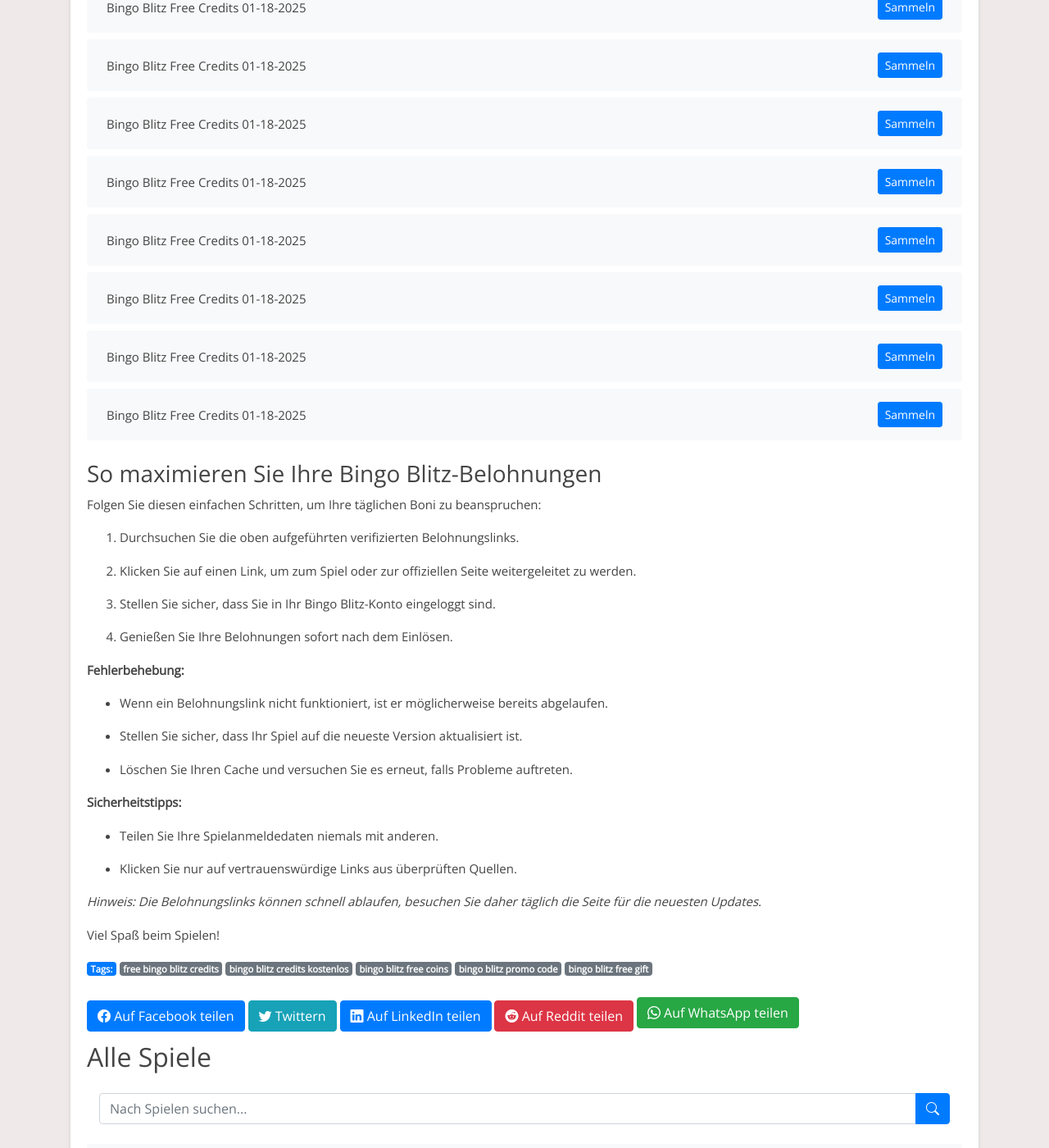
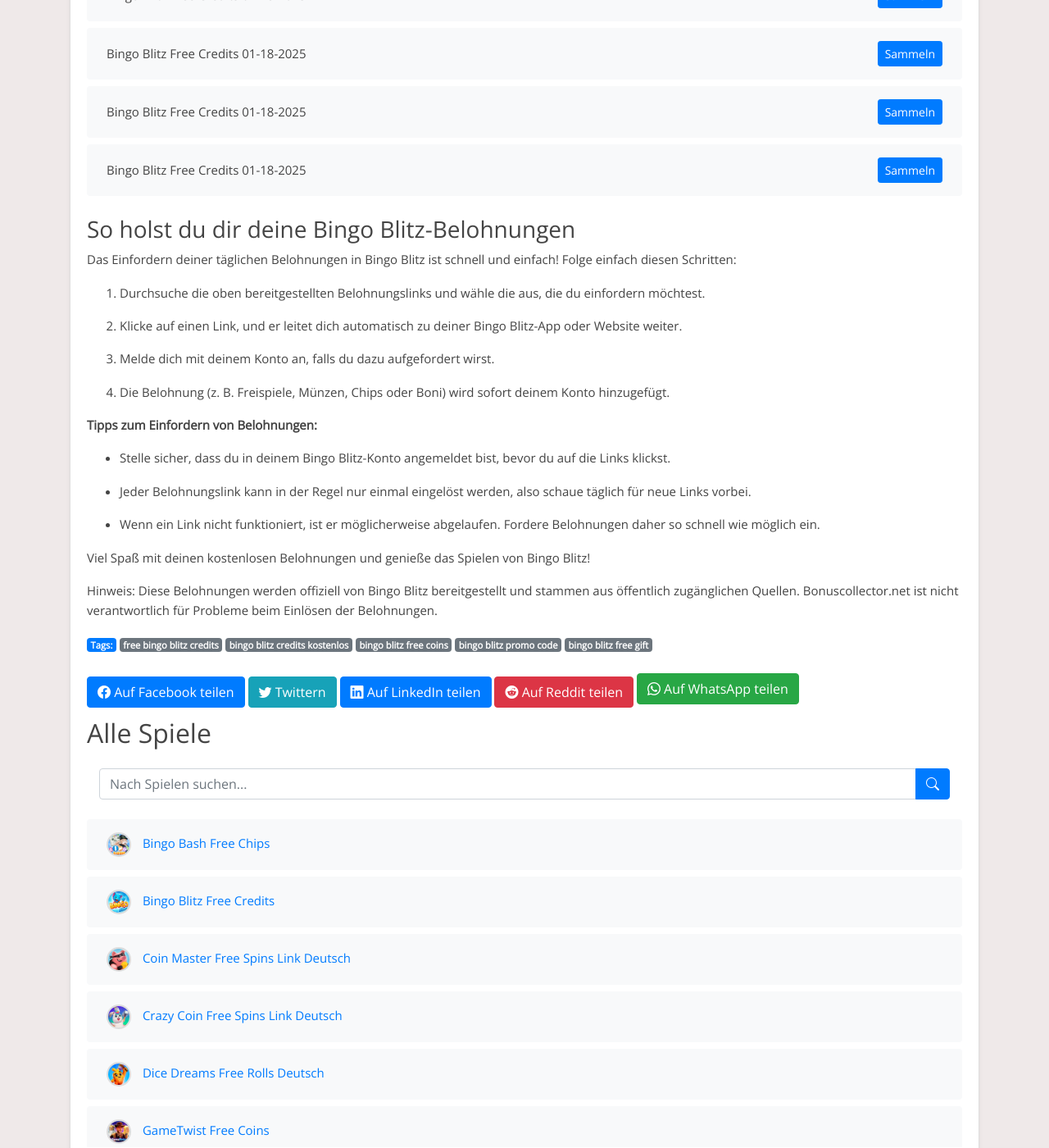
Before and after one commit to Prollad99/bs-de, a Jekyll site: the page built from _posts/2025-01-18-bingo-blitz.md, in a window 1280 px wide and 1400 px high, scrolled down 7477 px. Shown: the whole window at 82% size. Built offline with Jekyll 4.4.1, drawn with Linux system fonts in a browser that asks for light colours; some of the changed text lies outside the part shown.

Commit message:
Aktualisiere bingo-blitz-Belohnungslinks, Inhalte und Änderungsdatum

```diff
--- a/_includes/bingo-blitz_footer.html
+++ b/_includes/bingo-blitz_footer.html
@@ -1,33 +1,27 @@
-### So maximieren Sie Ihre Bingo Blitz-Belohnungen
+### So holst du dir deine Bingo Blitz-Belohnungen
 
 
-Folgen Sie diesen einfachen Schritten, um Ihre täglichen Boni zu beanspruchen:
+Das Einfordern deiner täglichen Belohnungen in Bingo Blitz ist schnell und einfach! Folge einfach diesen Schritten:
 
-1. Durchsuchen Sie die oben aufgeführten verifizierten Belohnungslinks.
+1. Durchsuche die oben bereitgestellten Belohnungslinks und wähle die aus, die du einfordern möchtest.
 
-2. Klicken Sie auf einen Link, um zum Spiel oder zur offiziellen Seite weitergeleitet zu werden.
+2. Klicke auf einen Link, und er leitet dich automatisch zu deiner Bingo Blitz-App oder Website weiter.
 
-3. Stellen Sie sicher, dass Sie in Ihr Bingo Blitz-Konto eingeloggt sind.
+3. Melde dich mit deinem Konto an, falls du dazu aufgefordert wirst.
 
-4. Genießen Sie Ihre Belohnungen sofort nach dem Einlösen.
+4. Die Belohnung (z. B. Freispiele, Münzen, Chips oder Boni) wird sofort deinem Konto hinzugefügt.
 
 
-**Fehlerbehebung:**
+**Tipps zum Einfordern von Belohnungen:**
 
-- Wenn ein Belohnungslink nicht funktioniert, ist er möglicherweise bereits abgelaufen.
+- Stelle sicher, dass du in deinem Bingo Blitz-Konto angemeldet bist, bevor du auf die Links klickst.
 
-- Stellen Sie sicher, dass Ihr Spiel auf die neueste Version aktualisiert ist.
+- Jeder Belohnungslink kann in der Regel nur einmal eingelöst werden, also schaue täglich für neue Links vorbei.
 
-- Löschen Sie Ihren Cache und versuchen Sie es erneut, falls Probleme auftreten.
+- Wenn ein Link nicht funktioniert, ist er möglicherweise abgelaufen. Fordere Belohnungen daher so schnell wie möglich ein.
 
 
-**Sicherheitstipps:**
-
-- Teilen Sie Ihre Spielanmeldedaten niemals mit anderen.
-
-- Klicken Sie nur auf vertrauenswürdige Links aus überprüften Quellen.
+Viel Spaß mit deinen kostenlosen Belohnungen und genieße das Spielen von Bingo Blitz!
 
 
-*Hinweis: Die Belohnungslinks können schnell ablaufen, besuchen Sie daher täglich die Seite für die neuesten Updates.*
-
-Viel Spaß beim Spielen!
+Hinweis: Diese Belohnungen werden offiziell von Bingo Blitz bereitgestellt und stammen aus öffentlich zugänglichen Quellen. Bonuscollector.net ist nicht verantwortlich für Probleme beim Einlösen der Belohnungen.
--- a/_includes/bingo-blitz_post.html
+++ b/_includes/bingo-blitz_post.html
@@ -1,30 +1,13 @@
-Willkommen auf der täglichen Bingo Blitz-Belohnungsseite!
+Entdecke tägliche Bingo Blitz-Belohnungen!
 
 
-Wenn Sie ein engagierter Fan von Bingo Blitz sind, haben wir etwas Besonderes für Sie! Hier finden Sie aktualisierte Links zu kostenlosen Drehungen, Münzen, Chips und anderen Boni, die Ihr Spielerlebnis verbessern.
+Bist du ein Fan von Bingo Blitz und möchtest dein Spielerlebnis verbessern? Du bist hier genau richtig! Diese Seite ist allen Bingo Blitz-Enthusiasten gewidmet, die täglich kostenlose Belohnungen einfordern möchten. Hier findest du die neuesten Links, um Freispiele, Münzen, Chips und andere spannende Boni zu sammeln, damit du das Spiel noch mehr genießen kannst.
 
 
-**Was macht Bingo Blitz so besonders?**
-
-Bingo Blitz hat die Herzen von Millionen Spielern auf der ganzen Welt erobert. Mit seinem fesselnden Gameplay, herausfordernden Wettbewerben und spannenden Events ist es ein Muss für alle, die Spaß, Strategie und Belohnungen lieben.
+Bingo Blitz ist ein unterhaltsames Spiel, das von Millionen geliebt wird. Ob du höhere Level erreichen oder einfach nur den Nervenkitzel genießen möchtest – unsere täglichen Belohnungslinks halten dich im Spiel.
 
 
-**Tägliche Belohnungen:**
-
-- Frische Belohnungslinks, die regelmäßig aktualisiert werden.
-
-- Verpassen Sie keinen Bonus – setzen Sie ein Lesezeichen für diese Seite und schauen Sie täglich vorbei.
-
-- Sichern Sie sich Drehungen, Münzen und exklusive Boni, bevor sie ablaufen!
+Hinweis: Bingo Blitz ist eine kostenlose App, die ausschließlich zu Unterhaltungszwecken entwickelt wurde. Bonuscollector.net ist eine unabhängige Plattform und steht in keiner Verbindung zu den Entwicklern oder Eigentümern von Bingo Blitz.
 
 
-**Warum unsere Plattform nutzen?**
-
-- Einfaches, benutzerfreundliches Erlebnis.
-
-- Überprüfte und aktive Belohnungslinks.
-
-- Schneller Zugriff ohne komplizierte Schritte.
-
-
-*Hinweis: Bingo Blitz ist eine kostenlose App, die zu Unterhaltungszwecken entwickelt wurde. Wir stehen in keiner Verbindung zu den Entwicklern oder Eigentümern des Spiels.*
+Schau täglich vorbei, um sicherzustellen, dass du keine Belohnung verpasst!
```
